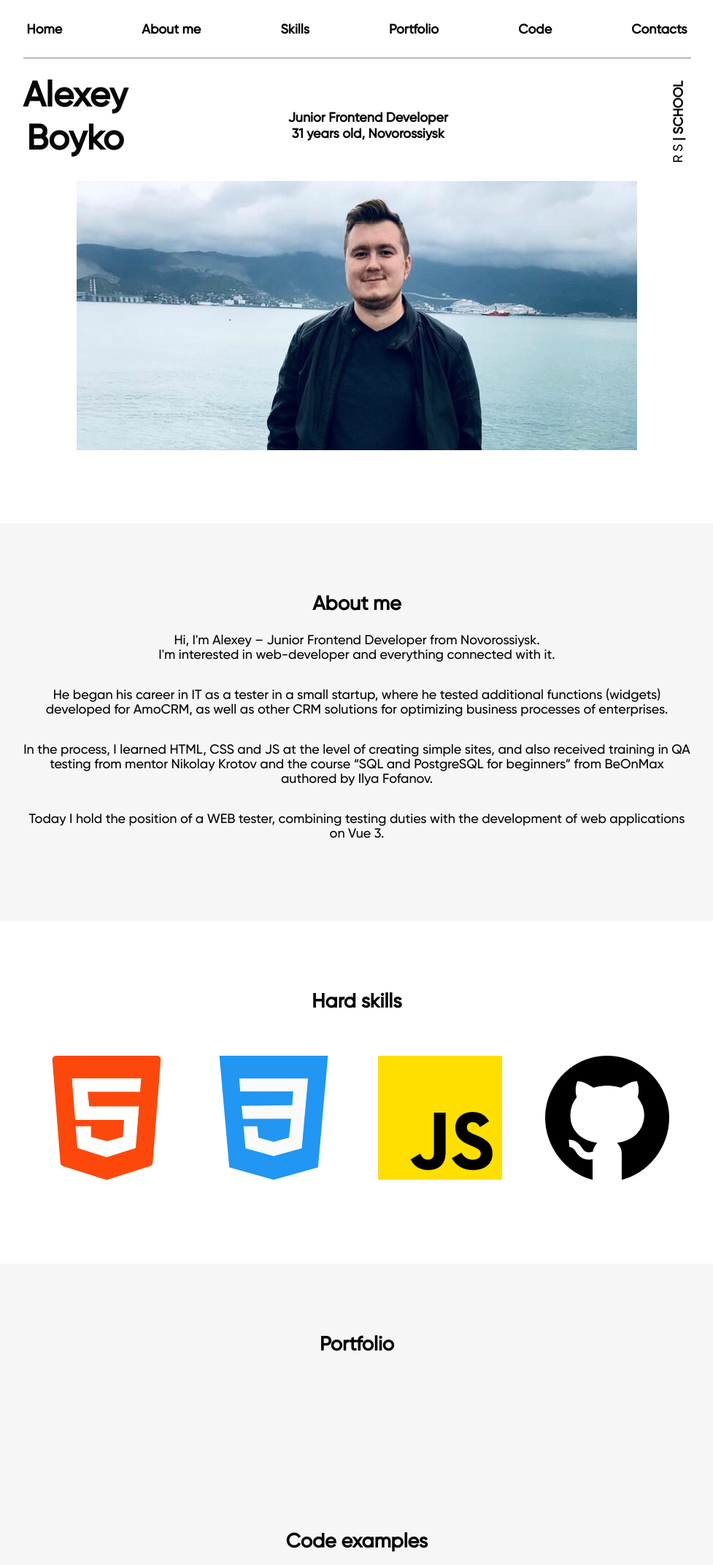
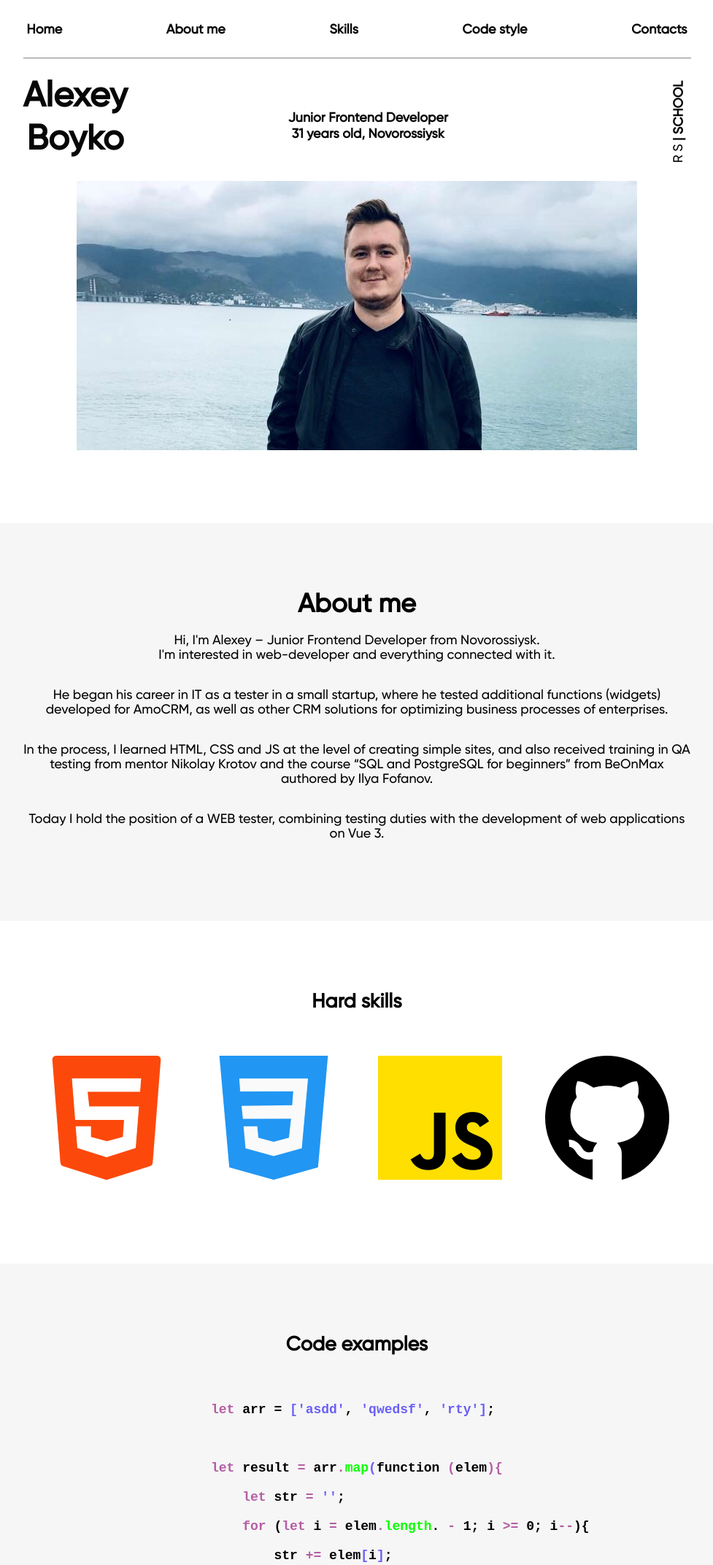
Before and after one commit to boikoalexey/rsschool-cv, a plain HTML site: page index.html in a window 1280 px wide. Shown: the top 2145 px of the page at 73% size, without its empty margins (151-1128 px from the left). Drawn offline with Linux system fonts and the light colour scheme.

Commit message:
feat: add main content

```diff
--- a/index.html
+++ b/index.html
@@ -16,8 +16,7 @@
                     <a class="nav__link" href="#" data-scroll="#intro">Home</a>
                     <a class="nav__link" href="#" data-scroll="#about">About me</a>
                     <a class="nav__link" href="#" data-scroll="#skills">Skills</a>
-                    <a class="nav__link" href="#" data-scroll="#portfolio">Portfolio</a>
-                    <a class="nav__link" href="#" data-scroll="#code">Code</a>
+                    <a class="nav__link" href="#" data-scroll="#code">Code style</a>
                     <a class="nav__link" href="#" data-scroll="#contacts">Contacts</a>
                 </nav>
             </div>
@@ -45,7 +44,7 @@
             </div>
         </section>
 
-        <section class="section section--gray" id="about" data-scrollspy="#about" data-aos="fade-right">
+        <main class="section section--gray" id="about" data-scrollspy="#about" data-aos="fade-right">
             <div class="container">
                 <h1 class="title-midlle">About me</h1>
                 <p class="article-midlle">Hi, I'm Alexey – Junior Frontend Developer from Novorossiysk.
@@ -63,11 +62,11 @@
 
                 <p>Today I hold the position of a WEB tester, combining testing duties with the development of web applications on Vue 3.</p>
             </div>
-        </section>
+        </main>
 
         <section class="section" id="skills" data-scrollspy="#skills">
             <div class="container">
-                <h1 class="title-skills">Hard skills</h1>
+                <h2 class="title-skills">Hard skills</h2>
                 <div class="skills-icons">
                     <img class="img skills-img" src="img/html-5-170.png" alt="" data-aos="fade-right" data-aos-delay="100">
                     <img class="img skills-img" src="img/css-3-170.png" alt="" data-aos="fade-right" data-aos-delay="150">
@@ -77,19 +76,10 @@
             </div>
         </section>
 
-        <section class="section section--gray" id="portfolio" data-scrollspy="#portfolio">
-            <div class="container">
-                <h1 class="title-img">Portfolio</h1>
-
-                <div class="code-container">
-
-                </div>
-            </div>
-        </section>
 
          <section class="section section--gray" id="code" data-scrollspy="#code">
             <div class="container">
-                <h1 class="title-img">Code examples</h1>
+                <h2 class="title-img">Code examples</h2>
 
                 <div class="code-container">
                     <pre>
@@ -111,7 +101,7 @@
 
         <section class="section" id="contacts" data-scrollspy="#contacts">
             <div class="container">
-                <h1 class="title-midlle">Contacts</h1>
+                <h2 class="title-midlle">Contacts</h2>
                 <p class="article-midlle">Want to know more or just chat?<br>You are welcome!</br></p>
 
                 <div class="btn-block">
```
